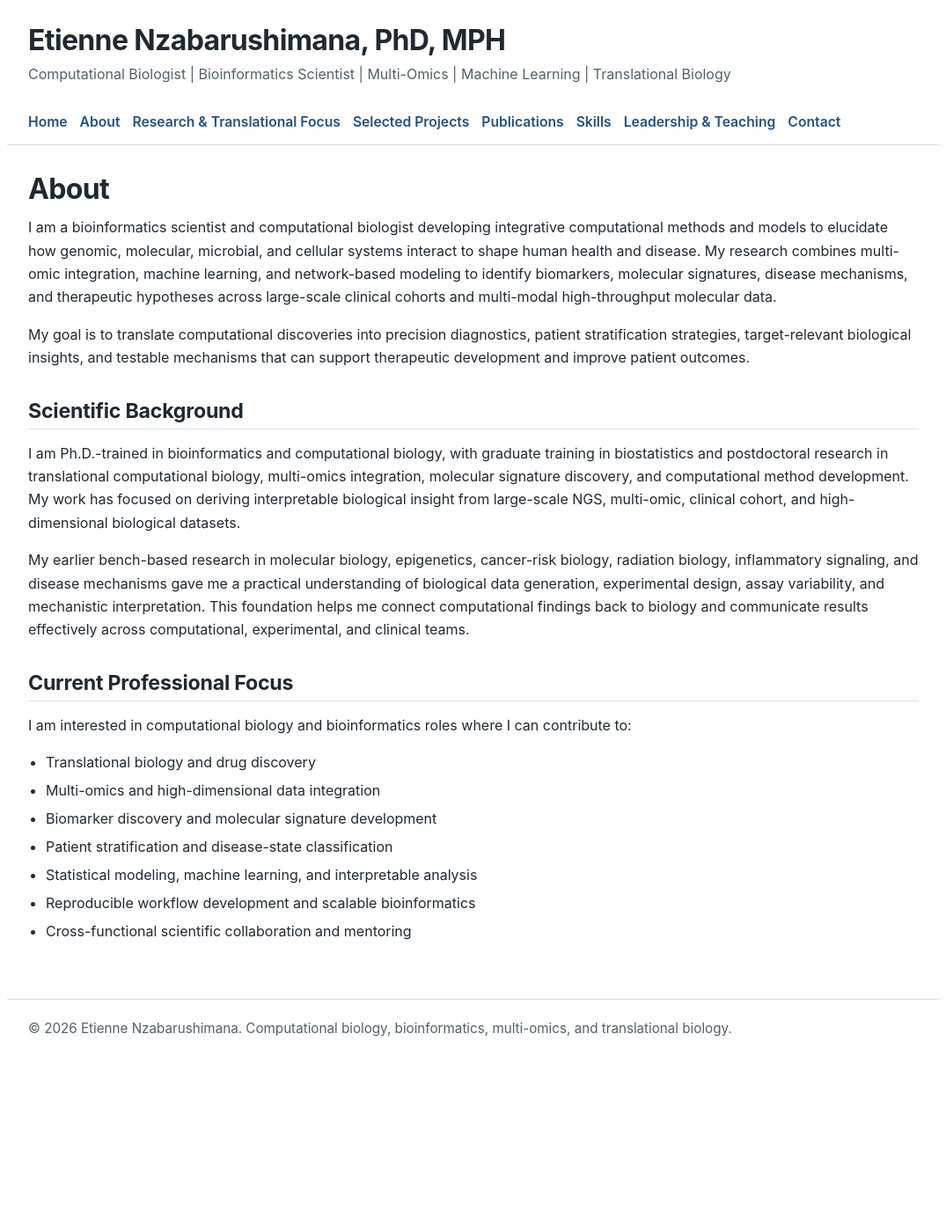
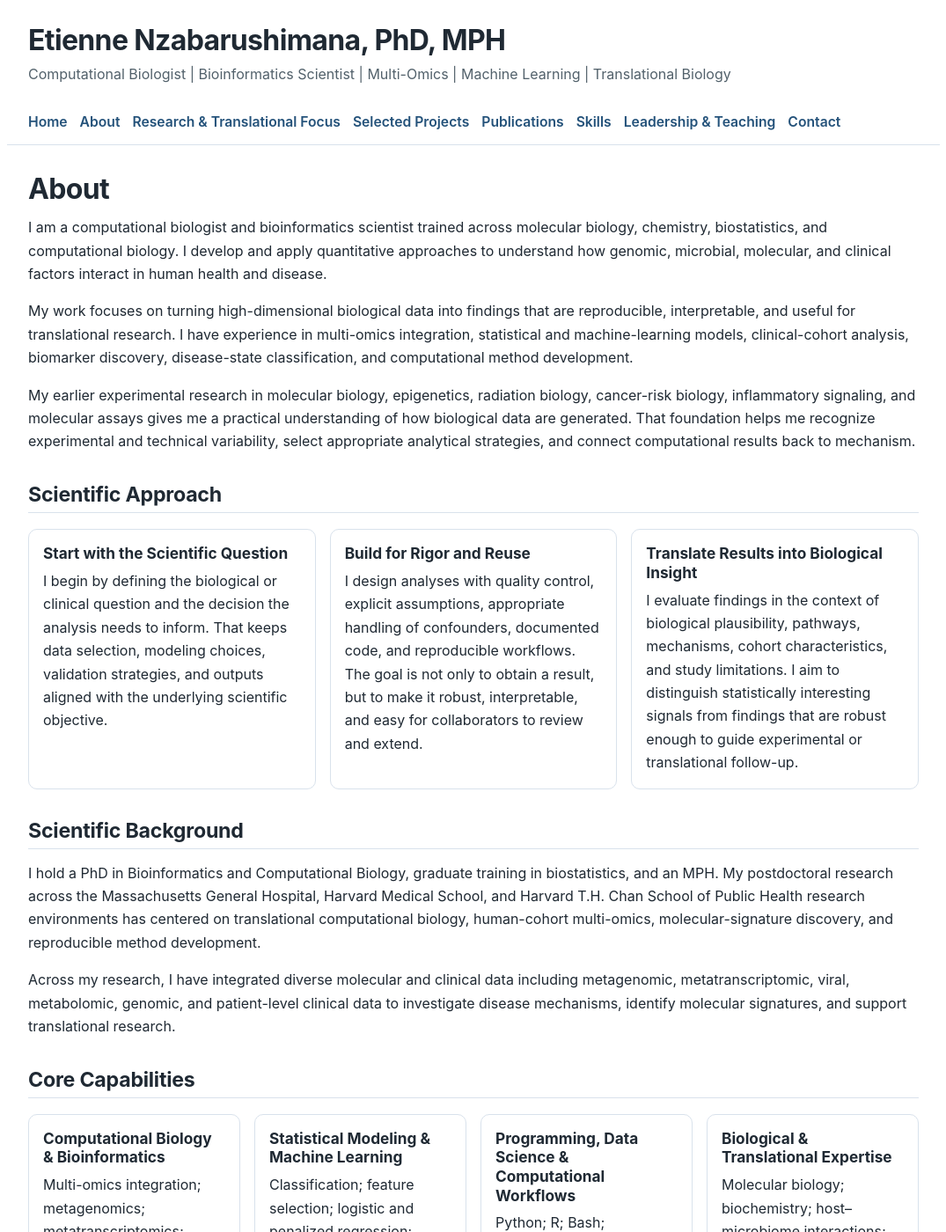
Before and after one commit to Nzabarushimana/nzabarushimana.github.io, a Jekyll site: the page built from about.md, in a window 1280 px wide and 1400 px high. Shown: the whole window at 88% size, without its empty margins (102-1177 px from the left). Built offline with Jekyll 4.4.1, drawn with Linux system fonts in a browser that asks for light colours; some of the changed text lies outside the part shown.

Commit message:
Update about.md

```diff
--- a/about.md
+++ b/about.md
@@ -1,29 +1,95 @@
 ---
 layout: default
 title: About
+description: Background, scientific approach, technical capabilities, and leadership experience of computational biologist Etienne Nzabarushimana.
 permalink: /about/
 ---
 
 # About
 
-I am a bioinformatics scientist and computational biologist developing integrative computational methods and models to elucidate how genomic, molecular, microbial, and cellular systems interact to shape human health and disease. My research combines multi-omic integration, machine learning, and network-based modeling to identify biomarkers, molecular signatures, disease mechanisms, and therapeutic hypotheses across large-scale clinical cohorts and multi-modal high-throughput molecular data.
+I am a computational biologist and bioinformatics scientist trained across molecular biology, chemistry, biostatistics, and computational biology. I develop and apply quantitative approaches to understand how genomic, microbial, molecular, and clinical factors interact in human health and disease.
 
-My goal is to translate computational discoveries into precision diagnostics, patient stratification strategies, target-relevant biological insights, and testable mechanisms that can support therapeutic development and improve patient outcomes.
+My work focuses on turning high-dimensional biological data into findings that are reproducible, interpretable, and useful for translational research. I have experience in multi-omics integration, statistical and machine-learning models, clinical-cohort analysis, biomarker discovery, disease-state classification, and computational method development.
+
+My earlier experimental research in molecular biology, epigenetics, radiation biology, cancer-risk biology, inflammatory signaling, and molecular assays gives me a practical understanding of how biological data are generated. That foundation helps me recognize experimental and technical variability, select appropriate analytical strategies, and connect computational results back to mechanism.
+
+## Scientific Approach
+
+<div class="card-grid">
+
+  <div class="card">
+    <h3>Start with the Scientific Question</h3>
+    <p>
+      I begin by defining the biological or clinical question and the decision the analysis needs to inform. That keeps data selection, modeling choices, validation strategies, and outputs aligned with the underlying scientific objective.
+    </p>
+  </div>
+
+  <div class="card">
+    <h3>Build for Rigor and Reuse</h3>
+    <p>
+     I design analyses with quality control, explicit assumptions, appropriate handling of confounders, documented code, and reproducible workflows. The goal is not only to obtain a result, but to make it robust, interpretable, and easy for collaborators to review and extend.
+    </p>
+  </div>
+
+  <div class="card">
+    <h3>Translate Results into Biological Insight</h3>
+    <p>
+      I evaluate findings in the context of biological plausibility, pathways, mechanisms, cohort characteristics, and study limitations. I aim to distinguish statistically interesting signals from findings that are robust enough to guide experimental or translational follow-up.
+    </p>
+  </div>
+
+</div>
 
 ## Scientific Background
 
-I am Ph.D.-trained in bioinformatics and computational biology, with graduate training in biostatistics and postdoctoral research in translational computational biology, multi-omics integration, molecular signature discovery, and computational method development. My work has focused on deriving interpretable biological insight from large-scale NGS, multi-omic, clinical cohort, and high-dimensional biological datasets.
+I hold a PhD in Bioinformatics and Computational Biology, graduate training in biostatistics, and an MPH. My postdoctoral research across the Massachusetts General Hospital, Harvard Medical School, and Harvard T.H. Chan School of Public Health research environments has centered on translational computational biology, human-cohort multi-omics, molecular-signature discovery, and reproducible method development.
 
-My earlier bench-based research in molecular biology, epigenetics, cancer-risk biology, radiation biology, inflammatory signaling, and disease mechanisms gave me a practical understanding of biological data generation, experimental design, assay variability, and mechanistic interpretation. This foundation helps me connect computational findings back to biology and communicate results effectively across computational, experimental, and clinical teams.
+Across my research, I have integrated diverse molecular and clinical data including metagenomic, metatranscriptomic, viral, metabolomic, genomic, and patient-level clinical data to investigate disease mechanisms, identify molecular signatures, and support translational research.
 
-## Current Professional Focus
+## Core Capabilities
 
-I am interested in computational biology and bioinformatics roles where I can contribute to:
+<div class="card-grid">
 
-- Translational biology and drug discovery
-- Multi-omics and high-dimensional data integration
-- Biomarker discovery and molecular signature development
-- Patient stratification and disease-state classification
-- Statistical modeling, machine learning, and interpretable analysis
-- Reproducible workflow development and scalable bioinformatics
-- Cross-functional scientific collaboration and mentoring
+  <div class="card">
+    <h3>Computational Biology &amp; Bioinformatics</h3>
+    <p>
+      Multi-omics integration; metagenomics; metatranscriptomics; functional and pathway profiling; clinical-cohort analysis; molecular-signature discovery; biomarker analysis; NGS study design and interpretation.
+    </p>
+  </div>
+
+  <div class="card">
+    <h3>Statistical Modeling &amp; Machine Learning</h3>
+    <p>
+      Classification; feature selection; logistic and penalized regression; model evaluation; cross-validation; cohort stratification; confounder-aware analysis; interpretable biological modeling.
+    </p>
+  </div>
+
+<div class="card">
+  <h3>Programming, Data Science &amp; Computational Workflows</h3>
+  <p>
+    Python; R; Bash; Linux/Unix; Git; Bioconductor; Biopython; scientific Python; statistical computing; machine learning; large-scale omics data processing; data wrangling and visualization; bioinformatics pipeline development; reproducible workflow development; workflow automation; software and method development; version-controlled analysis; high-performance computing (HPC); parallel and batch computing; reproducible notebooks; scalable analysis of genomic, transcriptomic, metagenomic, metabolomic, and clinical datasets.
+  </p>
+</div>
+
+  <div class="card">
+    <h3>Biological &amp; Translational Expertise</h3>
+    <p>
+      Molecular biology; biochemistry; host&ndash;microbiome interactions; inflammatory and metabolic disease biology; cancer-risk biology; epigenetics; experimental design; assay variability; mechanistic interpretation.
+    </p>
+  </div>
+
+</div>
+
+## Leadership, Teaching &amp; Service
+
+- Instructor, **Microbial Community Multi-omics Using the bioBakery**, Harvard University, 2025
+- Guest lecturer, **The Microbiota&ndash;Gut&ndash;Brain Axis**, Harvard University, 2024
+- Mentor to postdoctoral fellows, interns, and junior researchers in bioinformatics, reproducible workflow development, quality control, and technical troubleshooting, 2022&ndash;2026
+- Instructor of Record and Associate Instructor, **Data Science in Practice**, Indiana University, 2019&ndash;2021; mentored more than 60 students on applied data-science projects
+- Ad hoc reviewer for *BMC Bioinformatics*, *Microbiome*, *Gut Microbes*, *Bioinformatics*, *Cell Systems*, *Frontiers in Molecular Biosciences*, and *NAR Genomics and Bioinformatics*
+
+## Professional Focus
+
+I am interested in computational biology, bioinformatics, and translational data-science roles where I can contribute to multi-omics research, biomarker and molecular-signature development, disease-mechanism analysis, patient stratification, and scalable scientific workflows.
+
+[View Projects]({{ '/selected-projects/' | relative_url }}) &nbsp;&middot;&nbsp; [View Publications]({{ '/publications/' | relative_url }}) &nbsp;&middot;&nbsp; [Contact Me]({{ '/contact/' | relative_url }})
```
